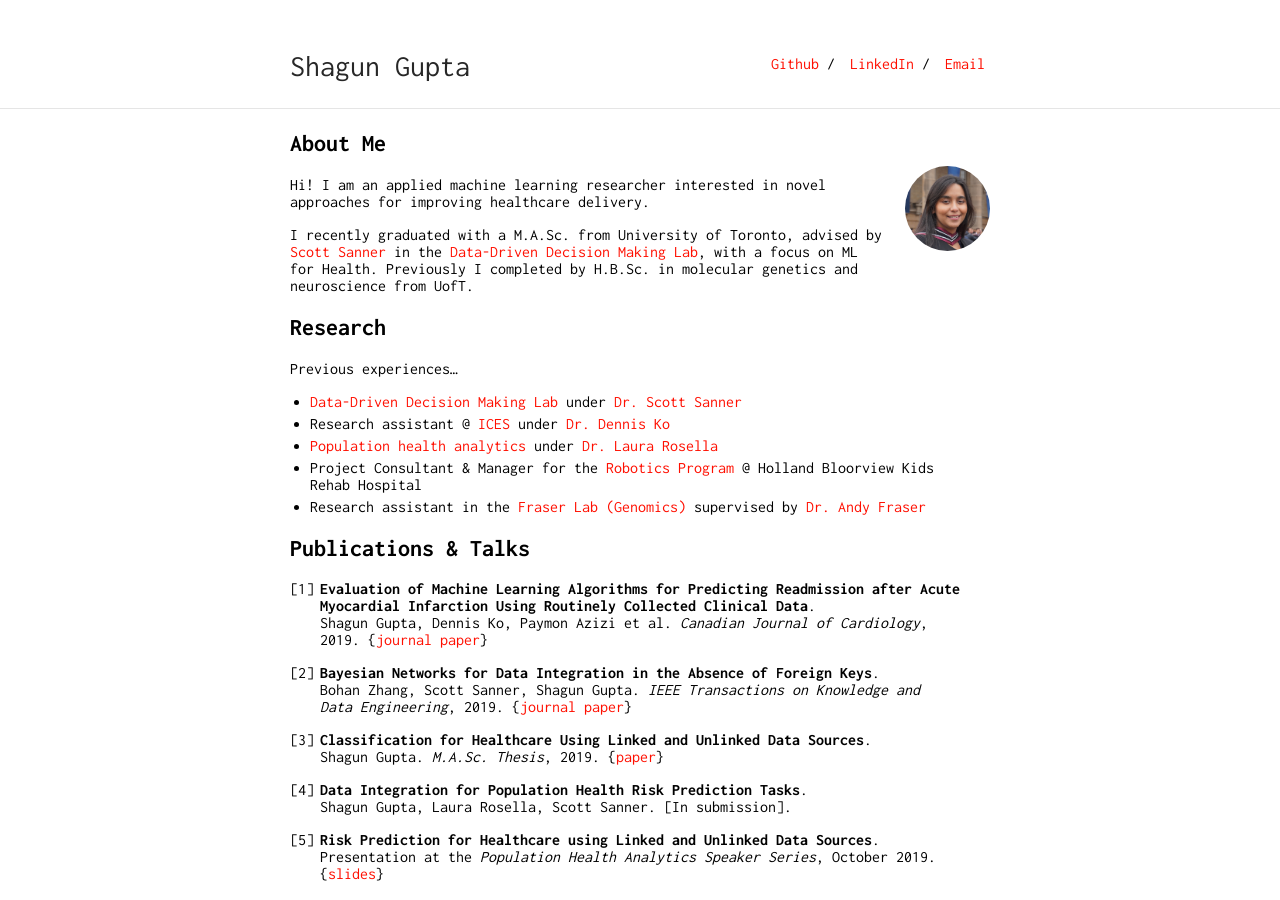
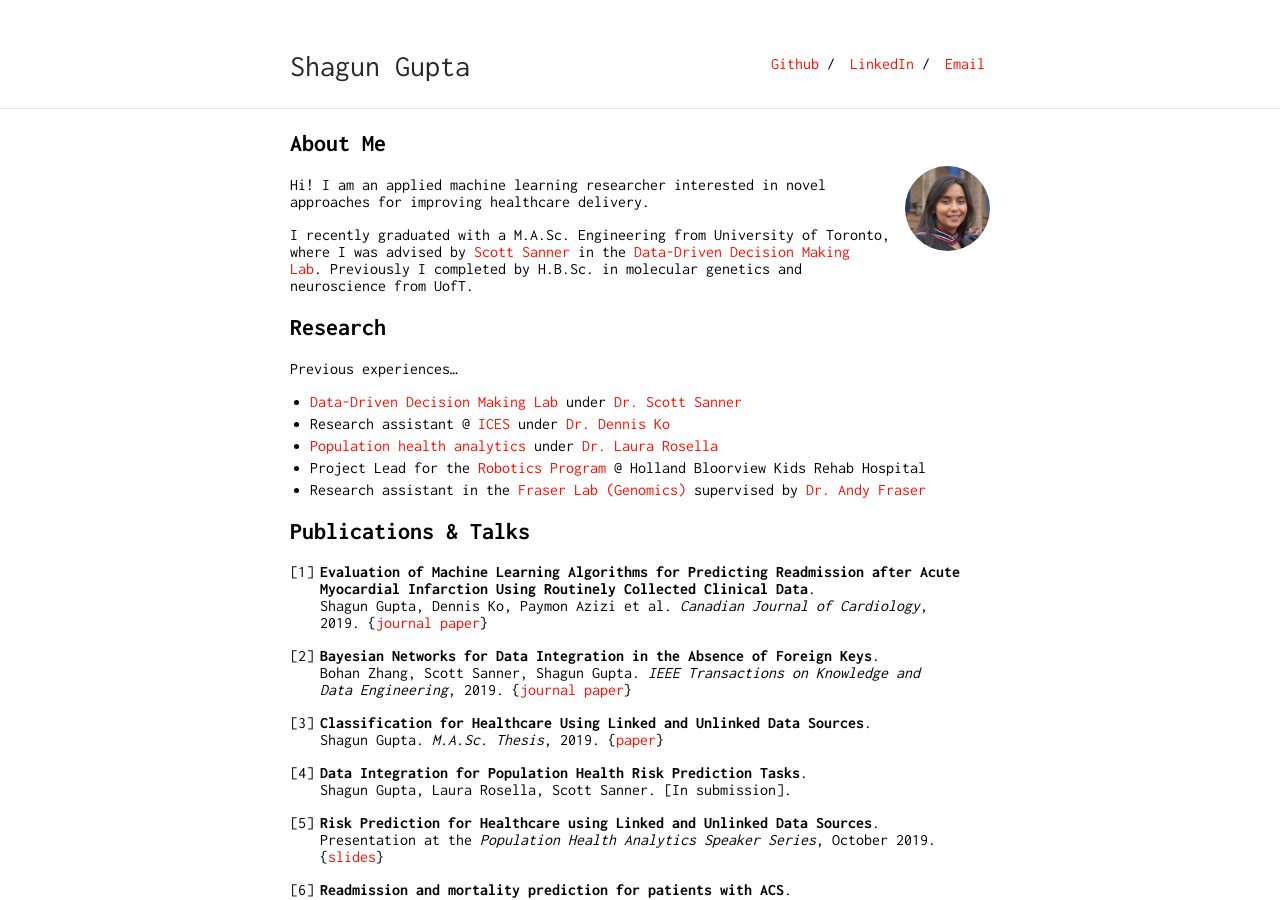
Before and after one commit to shagunn/shagunn.github.io, a Jekyll site: the page built from index.md, in a window 1280 px wide and 900 px high. Built offline with Jekyll 4.4.1, drawn with Linux system fonts in a browser that asks for light colours; our own code applies the rules of GitHub Pages for plain Markdown files.

Commit message:
update text

```diff
--- a/index.md
+++ b/index.md
@@ -8,7 +8,7 @@ layout: default
 
 Hi! I am an applied machine learning researcher interested in novel approaches for improving healthcare delivery.
 
-I recently graduated with a M.A.Sc. from University of Toronto, advised by [Scott Sanner](https://d3m.mie.utoronto.ca/members/ssanner/) in the [Data-Driven Decision Making Lab](https://d3m.mie.utoronto.ca), with a focus on ML for Health. Previously I completed by H.B.Sc. in molecular genetics and<br/>neuroscience from UofT.
+I recently graduated with a M.A.Sc. Engineering from University of Toronto, where I was advised by [Scott Sanner](https://d3m.mie.utoronto.ca/members/ssanner/) in the [Data-Driven Decision Making Lab](https://d3m.mie.utoronto.ca). Previously I completed by H.B.Sc. in molecular genetics and<br/>neuroscience from UofT.
 
 
 ## Research
@@ -16,8 +16,9 @@ Previous experiences...
 * [Data-Driven Decision Making Lab](https://d3m.mie.utoronto.ca) under [Dr. Scott Sanner](https://d3m.mie.utoronto.ca/members/ssanner/)
 * Research assistant @ [ICES](https://www.ices.on.ca) under [Dr. Dennis Ko](https://sunnybrook.ca/research/team/member.asp?t=11&m=99&page=178)
 * [Population health analytics](http://pophealthanalytics.com) under [Dr. Laura Rosella](https://ihpme.utoronto.ca/faculty/laura-c-rosella/)
-* Project Consultant & Manager for the [Robotics Program](https://www.hollandbloorview.ca/services/programs-services/robotics) @ Holland Bloorview Kids Rehab Hospital
+* Project Lead for the [Robotics Program](https://www.hollandbloorview.ca/services/programs-services/robotics) @ Holland Bloorview Kids Rehab Hospital
 * Research assistant in the [Fraser Lab (Genomics)](https://fraserlab.squarespace.com) supervised by [Dr. Andy Fraser](http://www.moleculargenetics.utoronto.ca/faculty/2014/10/1/andrew-fraser)
+<!-- * Instructor @ the [Medicine Summer Program](https://ysp.utoronto.ca/med/) by UofT Faculty of Medicine -->
 
 
 ## Publications & Talks
@@ -29,7 +30,7 @@ Previous experiences...
     Bohan Zhang, Scott Sanner, Shagun Gupta. _IEEE Transactions on Knowledge and Data Engineering_, 2019. {[journal paper](https://ieeexplore.ieee.org/document/8827945)}
 
 3. **Classification for Healthcare Using Linked and Unlinked Data Sources**.<br/>
-    Shagun Gupta. _M.A.Sc. Thesis_, 2019. {[paper](https://tspace.library.utoronto.ca/handle/1807/98054)}
+    Shagun Gupta. _M.A.Sc. Thesis_, 2019. {[paper](https://tspace.library.utoronto.ca/bitstream/1807/98054/2/Gupta_Shagun_%20_201911_MAS_thesis.pdf)}
 
 4. **Data Integration for Population Health Risk Prediction Tasks**. <br/>
     Shagun Gupta, Laura Rosella, Scott Sanner. [In submission].
```
